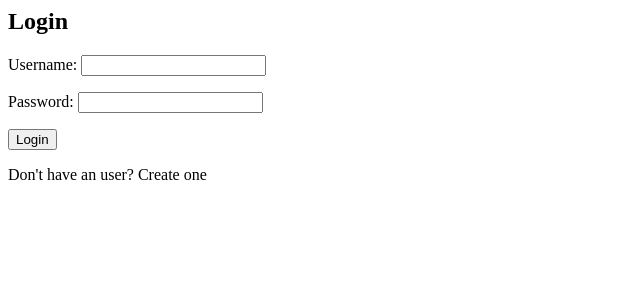
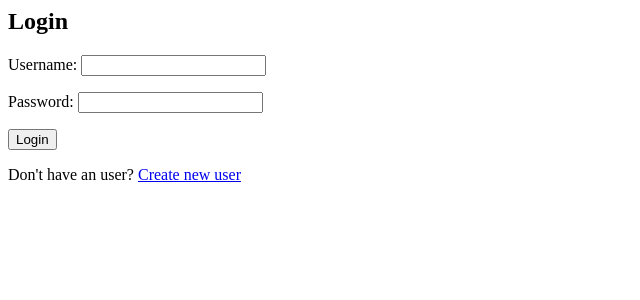
Before and after one commit to UncSald/CyberSecurityCourseProject, a Django app: page /login/ in a window 1280 px wide. Shown: the top 300 px of the page, without its empty margins (0-640 px from the left). Run offline with Django 5.2, Linux system fonts and the light colour scheme.

Commit message:
Added link to user creation

```diff
--- a/logapp/logins/templates/login.html
+++ b/logapp/logins/templates/login.html
@@ -18,5 +18,5 @@
   </form>
 </div>
 <div>
-  Don't have an user? Create one
+  Don't have an user?  <a href="/create_user">Create new user</a>
 </div>
```
